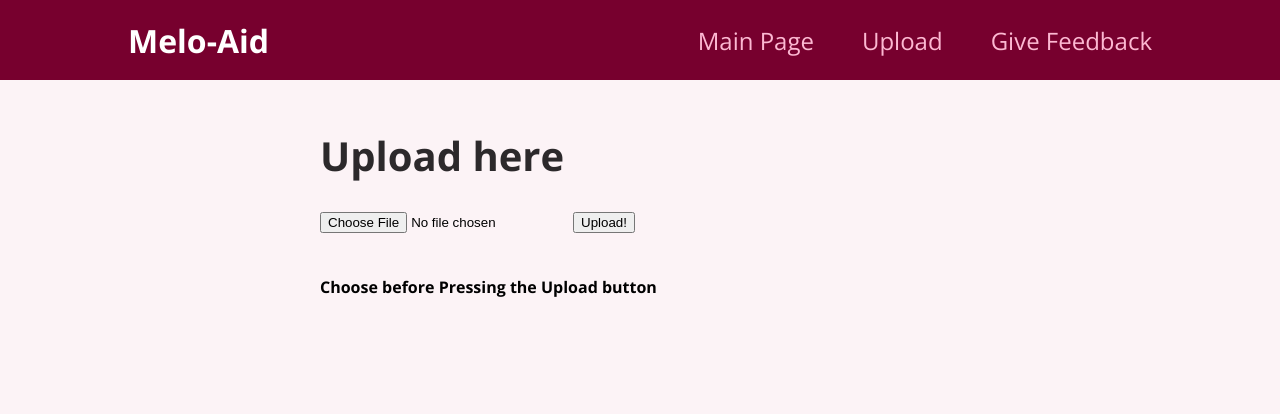
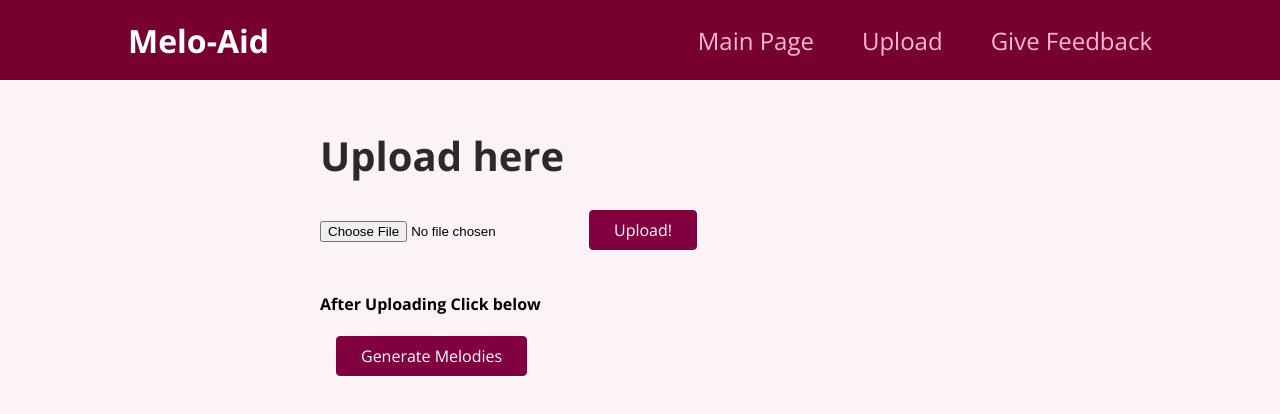
Before and after one commit to BenedictBenny/MeloAid, a React (Create React App) app: page /favourites in a window 1280 px wide. Shown: the top 414 px of the page. Built offline with nearby package versions, Linux system fonts and the light colour scheme.

Commit message:
second entry

```diff
--- /dev/null
+++ b/src/components/generate/Backdrop.js
@@ -0,0 +1,5 @@
+function Backdrop(props) {
+  return <div className="backdrop" onClick={props.onCancel}></div>;
+}
+
+export default Backdrop;
--- /dev/null
+++ b/src/components/generate/Generate.css
@@ -0,0 +1,47 @@
+.btn {
+  font: inherit;
+  padding: 0.5rem 1.5rem;
+  cursor: pointer;
+  border-radius: 4px;
+  background-color: #800040;
+  color: white;
+  border: 1px solid #800040;
+  margin: 0 1rem;
+}
+
+.btn:hover {
+  background-color: #9c1458;
+  border-color: #9c1458;
+}
+
+.btn--alt {
+  background-color: transparent;
+  color: #800040;
+}
+
+.btn--alt:hover {
+  background-color: #f8dae9;
+}
+
+.modal {
+  box-shadow: 0 1px 4px rgba(0, 0, 0, 0.2);
+  border-radius: 6px;
+  background-color: white;
+  padding: 1rem;
+  text-align: center;
+  width: 30rem;
+  z-index: 10;
+  position: fixed;
+  top: 20vh;
+  left: calc(50% - 15rem);
+}
+
+.backdrop {
+  position: fixed;
+  z-index: 1;
+  background-color: rgba(0, 0, 0, 0.75);
+  width: 100%;
+  height: 100vh;
+  top: 0;
+  left: 0;
+}
--- /dev/null
+++ b/src/components/generate/Generate.js
@@ -0,0 +1,29 @@
+import { useState } from "react";
+import Modal from "./Modal";
+import Backdrop from "./Backdrop";
+import "./Generate.css";
+
+function Generate(props) {
+  const [modalIsOpen, setModalIsOpen] = useState(false);
+  function deleteHandler() {
+    setModalIsOpen(true);
+  }
+  function closeModalHandler() {
+    setModalIsOpen(false);
+  }
+  return (
+    <div className="card">
+      <h2>{props.text}</h2>
+      <div className="actions">
+        <button className="btn" onClick={deleteHandler}>
+          Generate Melodies
+        </button>
+      </div>
+      {modalIsOpen && (
+        <Modal onCancel={closeModalHandler} onConfirm={closeModalHandler} />
+      )}
+      {modalIsOpen && <Backdrop onCancel={closeModalHandler} />}
+    </div>
+  );
+}
+export default Generate;
--- /dev/null
+++ b/src/components/generate/Modal.js
@@ -0,0 +1,21 @@
+function Modal(props) {
+  function cancelHandler() {
+    props.onCancel();
+  }
+  function confirmHandler() {
+    props.onConfirm();
+  }
+  return (
+    <div className="modal">
+      <p>Are you sure?</p>
+      <button className="btn btn--alt" onClick={cancelHandler}>
+        Cancel
+      </button>
+      <button className="btn" onClick={confirmHandler}>
+        Confirm
+      </button>
+    </div>
+  );
+}
+
+export default Modal;
--- a/src/components/meetups/MeetupItem.module.css
+++ b/src/components/meetups/MeetupItem.module.css
@@ -11,7 +11,7 @@
 }
 
 .image img {
-  width: 100%;
+  width: 70%;
   object-fit: cover;
 }
 
--- a/src/pages/MainPage.js
+++ b/src/pages/MainPage.js
@@ -5,7 +5,7 @@ const DUMMY_DATA = [
     id: "m1",
 
     image:
-      "https://lh3.googleusercontent.com/l9goVmKcFTUdL051rLcKLi447FEquUiN78hCohNIJevhov6iAXct3SwDSlssDYvdqaqZ=s151",
+      "https://lh3.googleusercontent.com/sWTD5ADtX5jD9M9YOBClu2dcOK7dUJAsiqzQnhMybyYcX2cPFO4sPmxNbBP50kOr-GKz=s85",
   },
 ];
 
--- a/src/pages/Upload.js
+++ b/src/pages/Upload.js
@@ -1,6 +1,9 @@
 import axios from "axios";
+import Generate from "../components/generate/Generate";
+import "./Upload.css";
 
 import React, { Component } from "react";
+import FeedbackPage from "./Feedback";
 
 class Ap extends Component {
   state = {
@@ -56,7 +59,7 @@ class Ap extends Component {
       return (
         <div>
           <br />
-          <h4>Choose before Pressing the Upload button</h4>
+          <h4>After Uploading Click below </h4>
         </div>
       );
     }
@@ -69,9 +72,14 @@ class Ap extends Component {
 
         <div>
           <input type="file" onChange={this.onFileChange} />
-          <button onClick={this.onFileUpload}>Upload!</button>
+          <button className="btn" onClick={this.onFileUpload}>
+            Upload!
+          </button>
         </div>
         {this.fileData()}
+        <div>
+          <Generate></Generate>
+        </div>
       </div>
     );
   }
```
Also changed, not shown: src/pages/Upload.css (added).
